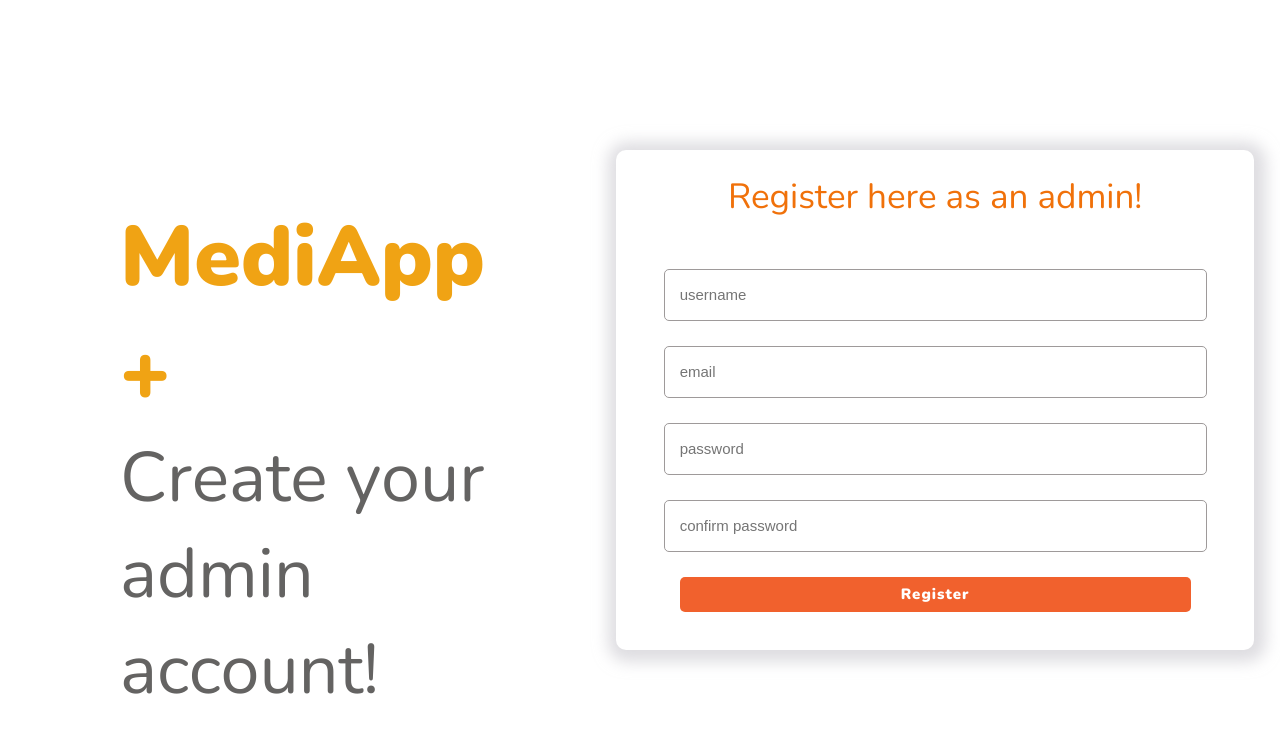
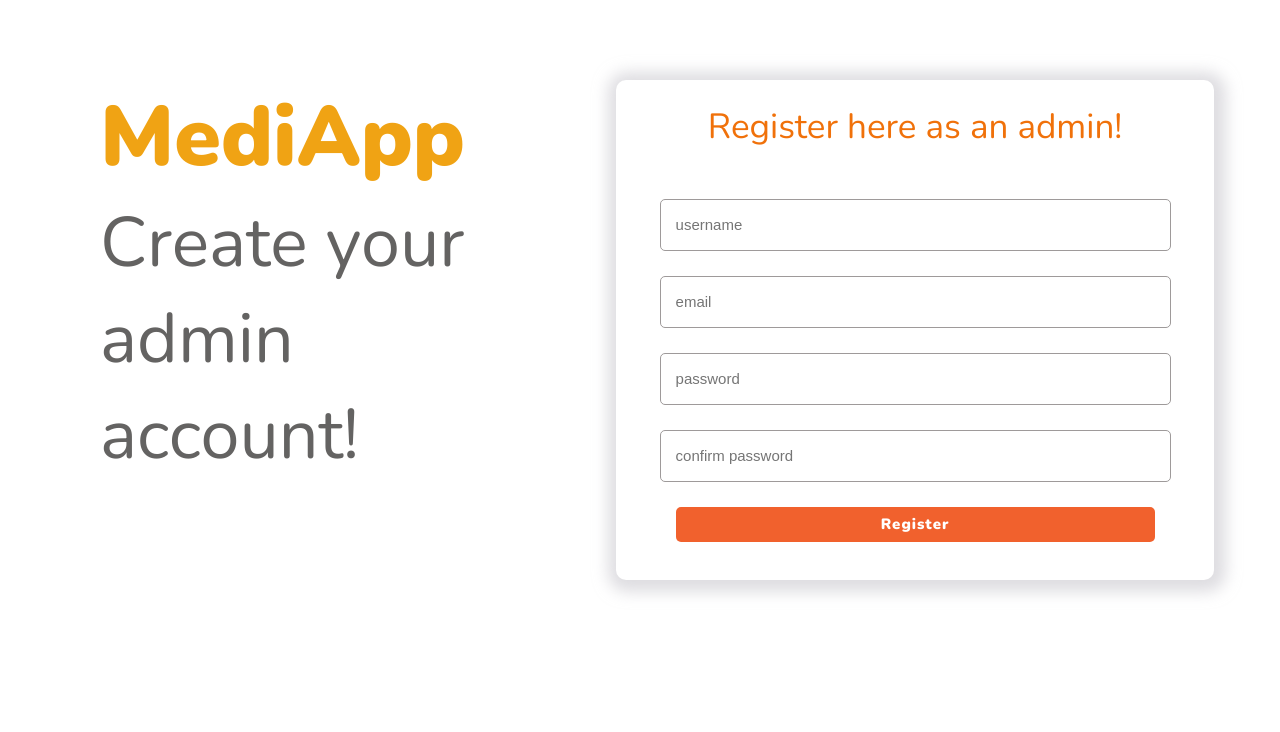
Before and after one commit to manojitht/Mediapp-admin, a React (Create React App) app: page / in a window 1280 px wide. Shown: the top 732 px of the page. Built offline with nearby package versions, Linux system fonts and the light colour scheme.

Commit message:
Ui responsive resolved

```diff
--- a/src/App.css
+++ b/src/App.css
@@ -12,9 +12,9 @@ body {
   width: 550px;
   height: 500px;
   background-color: rgb(255, 255, 255);
-  margin: 0 auto;
+  margin: auto;
   border-radius: 10px;
-  margin-top: 150px;
+  margin-top: 80px;
   box-shadow: 2px 2px 15px 10px rgba(200, 198, 204, 0.596);
 }
 
@@ -54,7 +54,7 @@ h2 {
 }
 
 footer h5 {
-  margin-top: 220px;
+  margin-top: 120px;
   margin-left: 200px;
   text-align: center;
   font-family: "Nunito", sans-serif;
@@ -63,7 +63,7 @@ footer h5 {
 
 .main {
   float: left;
-  margin: 120px 50px 0px;
+  margin: auto;
   height: 380px;
   width: 600px;
   text-align: left;
--- a/src/App.js
+++ b/src/App.js
@@ -9,7 +9,7 @@ function App() {
     <link href="https://fonts.googleapis.com/css2?family=Nunito:wght@200;400;600;900&display=swap" rel="stylesheet"></link>
     <body>
       <div className="main">
-      <h3 className="mainfont"><span>MediApp +</span><br/>Create your admin account!</h3>
+      <h3 className="mainfont"><span>MediApp</span><br/>Create your admin account!</h3>
       </div>
     <div className="section">
       <h1>Register here as an admin!</h1>
--- a/src/queries.css
+++ b/src/queries.css
@@ -4,11 +4,15 @@
     margin: auto;
   }
   .section {
-    width: 80%;
+    width: 70%;
     margin-right: 20px;
   }
   .main {
-    margin: 120px 20px 0px;
+    margin: auto;
+  }
+
+  .mainfont{
+    margin: auto;
   }
 }
 
```
